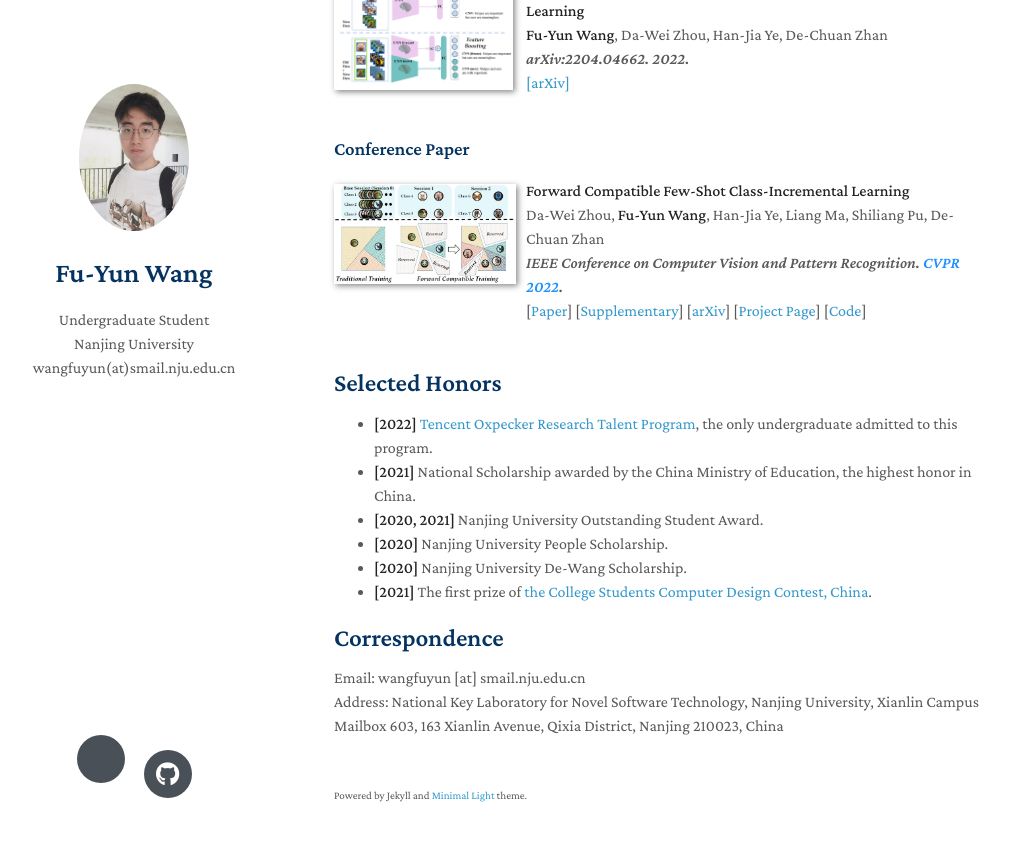
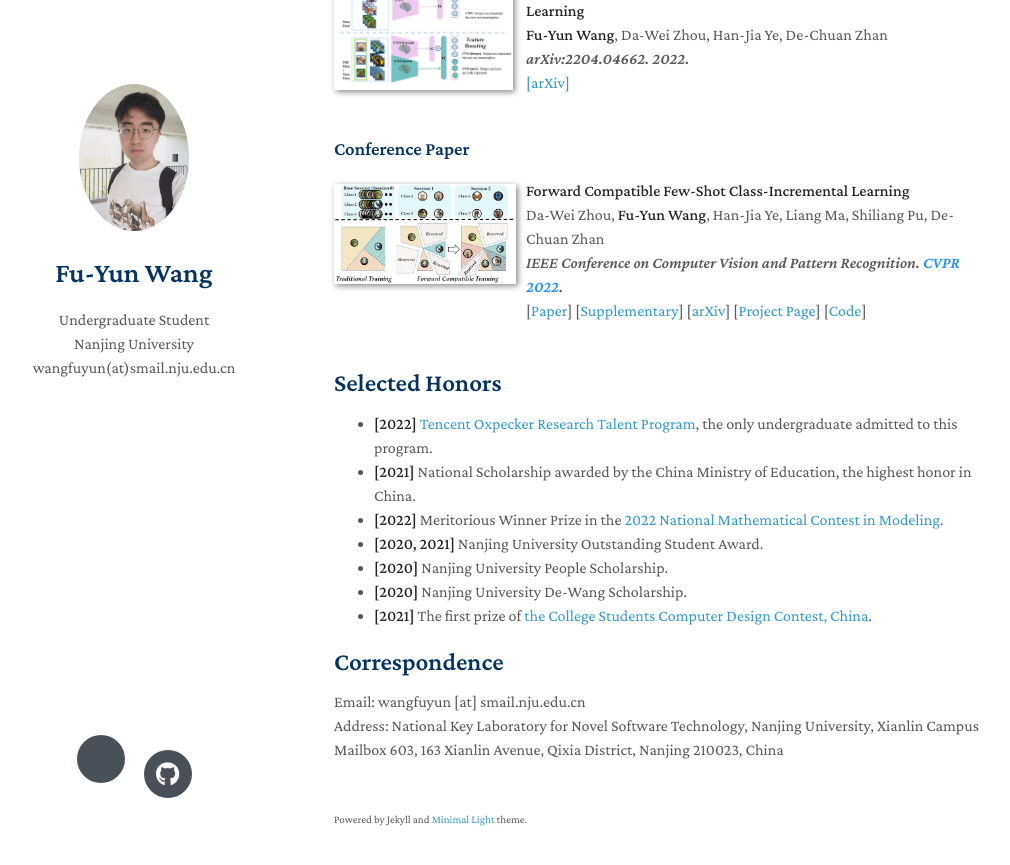
Before and after one commit to G-U-N/G-U-N.github.io, a Jekyll site: the page built from index.md, in a window 1280 px wide and 900 px high, scrolled down 902 px. Shown: the top 865 px of the window, without its empty margins (136-1146 px from the left). Built offline with Jekyll 4.4.1, drawn with Linux system fonts in a browser that asks for light colours; nearby versions of some CDN libraries; a style sheet for code colours, icons or effects is not loaded; our own code applies the rules of GitHub Pages for plain Markdown files.

Commit message:
update MCM

```diff
--- a/index.md
+++ b/index.md
@@ -81,6 +81,7 @@ Da-Wei Zhou, <strong>Fu-Yun Wang</strong>, Han-Jia Ye, Liang Ma, Shiliang Pu, De
 
 - **[2022]** [Tencent Oxpecker Research Talent Program](https://www.withzz.com/project/detail/155), the only undergraduate admitted to this program.
 - **[2021]**  National Scholarship awarded by the China Ministry of Education, the highest honor in China.
+- **[2022]**  Meritorious Winner Prize in the [2022 National Mathematical Contest in Modeling](http://www.immchallenge.org/mcm/index.html).
 - **[2020, 2021]**  Nanjing University Outstanding Student Award.
 - **[2020]** Nanjing University People Scholarship.
 - **[2020]** Nanjing University De-Wang Scholarship.
```
